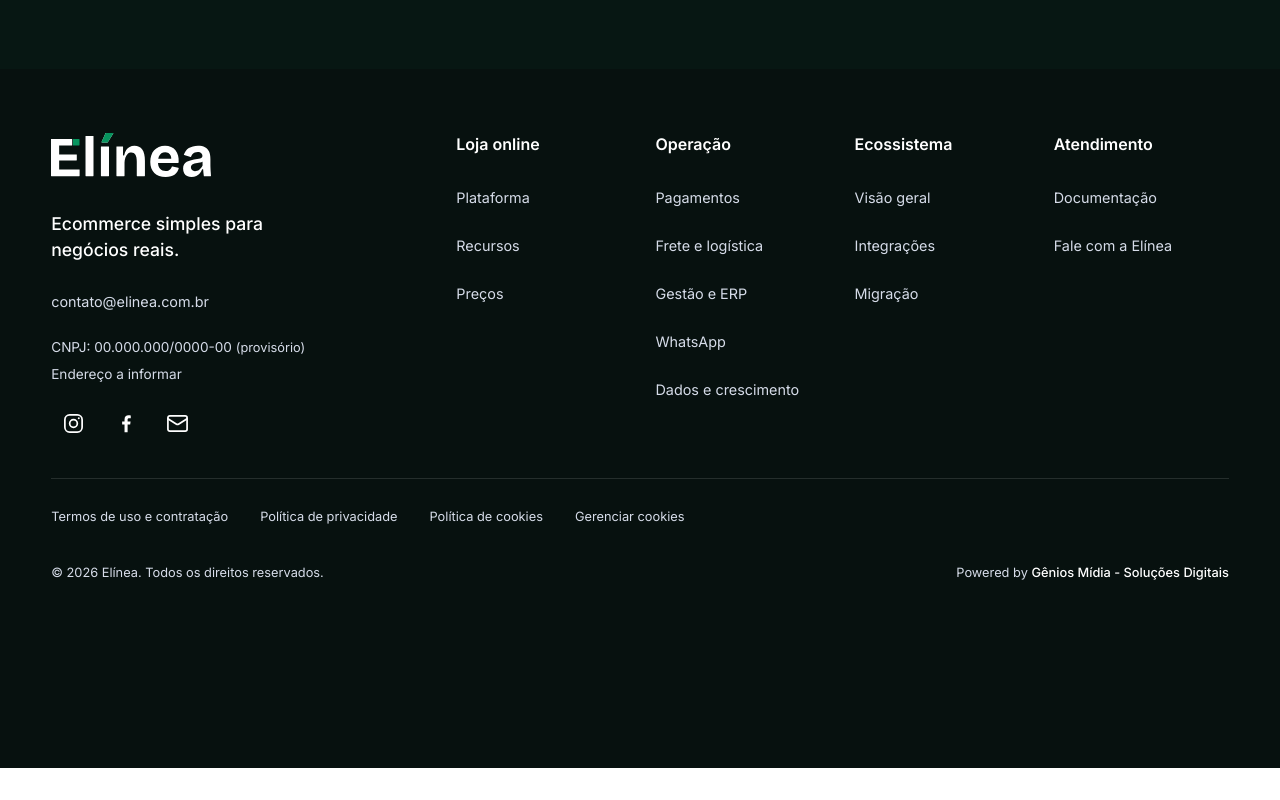
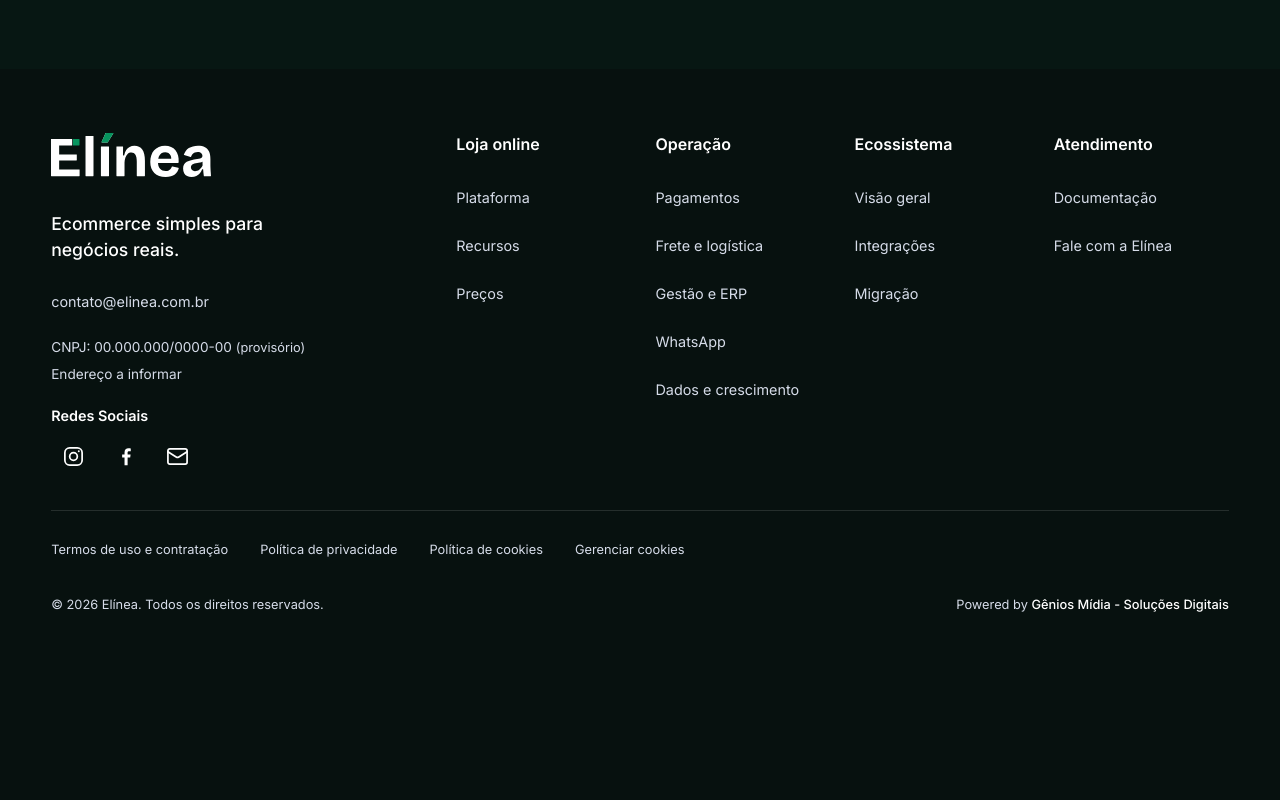
Before and after one commit to xploter13/elinea-site, a Nuxt app: page / in a window 1280 px wide. Shown: the part 7825-8625 px from the top of the page. Before the commit the page ends 8593 px from the top, so only its background shows below. Built offline with nearby package versions, Linux system fonts and the light colour scheme; no server answers.

Commit message:
Adiciona título de redes sociais ao rodapé.

```diff
--- a/app/assets/css/main.css
+++ b/app/assets/css/main.css
@@ -1787,7 +1787,8 @@ body .page-shell .marketing-social-rail__label {
 .footer-company p { margin: 0; }
 .footer-company address { max-width: 40rem; margin-top: .25rem; font-style: normal; }
 .footer-company__placeholder { font-size: .8rem; }
-.footer-social > div { display: flex; margin-top: 1rem; gap: .5rem; align-items: center; }
+.footer-social h2 { margin: 1.25rem 0 .5rem; color: white; font-size: .9rem; font-weight: 600; line-height: 1.4; }
+.footer-social > div { display: flex; gap: .5rem; align-items: center; }
 .footer-social a { display: inline-flex; width: 44px; height: 44px; align-items: center; justify-content: center; color: white; transition: color .2s ease; }
 
 .footer-bottom { margin-top: 2rem; padding-top: 1rem; border-top: 1px solid rgb(255 255 255 / 12%); }
--- a/app/components/site/SiteFooter.vue
+++ b/app/components/site/SiteFooter.vue
@@ -22,6 +22,7 @@ const { openPreferences } = useCookieConsent()
             <address>{{ config.public.privacy.address || 'Endereço a informar' }}</address>
           </div>
           <div class="footer-social" role="group" aria-label="Redes sociais da Elínea">
+            <h2>Redes Sociais</h2>
             <div>
               <a :href="config.public.instagramUrl" target="_blank" rel="noopener noreferrer" aria-label="Instagram da Elínea">
                 <svg viewBox="0 0 24 24" width="23" height="23" fill="none" stroke="currentColor" stroke-width="1.8" aria-hidden="true">
```
Also changed, not shown: 1 other file (tests, documents, lock files or other folders).
